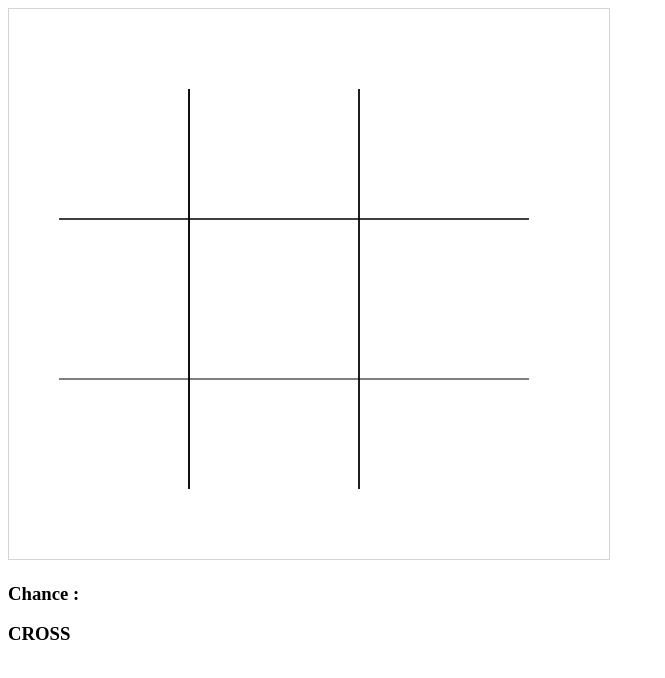
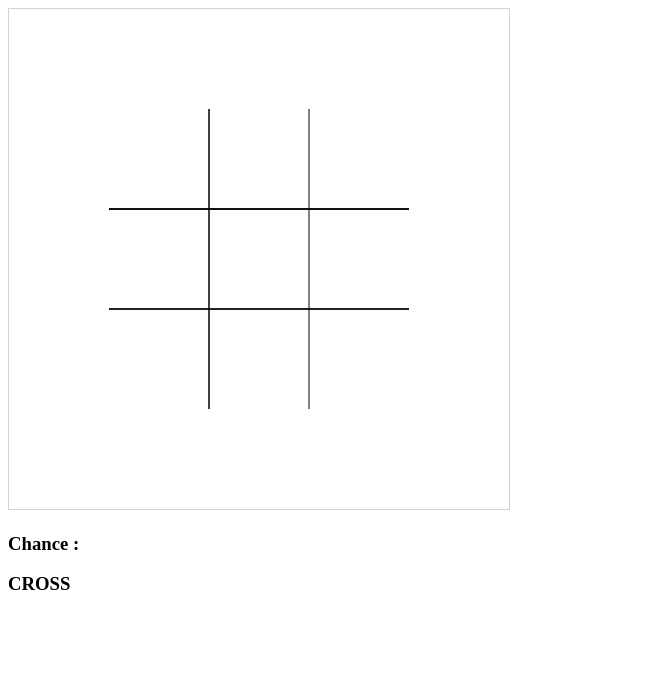
Before and after one commit to prashantgupta24/tic-tac-toe, a plain HTML site: page index.html in a window 1280 px wide. Shown: the whole page, without its empty margins (0-665 px from the left). Drawn offline with nearby package versions, Linux system fonts and the light colour scheme.

Commit message:
made game more dynamic

```diff
--- a/index.html
+++ b/index.html
@@ -7,7 +7,7 @@
 
 <body>
 
-  <canvas id="wordCanvas" width="600" height="550" style="border:1px solid #d3d3d3;">
+  <canvas id="wordCanvas" width="500" height="500" style="border:1px solid #d3d3d3;">
   Your browser does not support the canvas element.
   </canvas>
 
--- a/main.js
+++ b/main.js
@@ -5,22 +5,35 @@ $(function () {
   ticTacToeGame.canvas = {
     canvasElement: document.getElementById('wordCanvas'),
     ctx: document.getElementById('wordCanvas').getContext('2d'),
-    initializeCanvas: function() {
-      //vertical lines
-      let p1 = new Point(ticTacToeGame.grid.x2, ticTacToeGame.grid.y1);
-      let p2 = new Point(ticTacToeGame.grid.x2, ticTacToeGame.grid.y4);
-      this.drawPoints(p1, p2);
+    initializeCanvas: function(numRows) {
+      let numRowsForGrid = numRows + 2;
+      let widthPerColumn = Math.floor(this.canvasElement.width/numRowsForGrid);
+      let heightPerRow = Math.floor(this.canvasElement.height/numRowsForGrid);
+      //console.log(heightPerRow);
 
-      this.draw(ticTacToeGame.grid.x3,ticTacToeGame.grid.y1,ticTacToeGame.grid.x3,ticTacToeGame.grid.y4);
+      for(let i=1;i<numRowsForGrid;i++) {
+        //console.log(i*widthPerColumn);
+        ticTacToeGame.grid['x'+(i)] = i*widthPerColumn;
+      }
+
+      for(let i=1;i<numRowsForGrid;i++) {
+        //console.log(i*heightPerRow);
+        ticTacToeGame.grid['y'+(i)] = i*heightPerRow;
+      }
 
       //horizontal lines
-      this.draw(ticTacToeGame.grid.x1,ticTacToeGame.grid.y2,ticTacToeGame.grid.x4,ticTacToeGame.grid.y2);
-      this.draw(ticTacToeGame.grid.x1,ticTacToeGame.grid.y3,ticTacToeGame.grid.x4,ticTacToeGame.grid.y3);
-    },
-    draw: function(x1, y1, x2, y2) {
-      this.ctx.moveTo(x1,y1);
-      this.ctx.lineTo(x2,y2);
-      this.ctx.stroke();
+      for(let i=2;i<=numRows;i++) {
+        let p1 = new Point(ticTacToeGame.grid.x1, ticTacToeGame.grid['y'+(i)]);
+        let p2 = new Point(ticTacToeGame.grid['x'+(numRows+1)], ticTacToeGame.grid['y'+(i)]);
+        this.drawPoints(p1, p2);
+      }
+
+      //vertical lines
+      for(let i=2;i<=numRows;i++) {
+        let p1 = new Point(ticTacToeGame.grid['x'+(i)], ticTacToeGame.grid.y1);
+        let p2 = new Point(ticTacToeGame.grid['x'+(i)], ticTacToeGame.grid['y'+(numRows+1)]);
+        this.drawPoints(p1, p2);
+      }
     },
     drawPoints: function(p1, p2) {
       this.ctx.moveTo(p1.x,p1.y);
@@ -47,7 +60,6 @@ $(function () {
   };
 
   ticTacToeGame.chancesElem = $('#chances');
-  //ticTacToeGame.turn = ticTacToeGame.turnEnum.CROSS;
   ticTacToeGame.initialize();
 
   $(document).keypress(function (event) {
@@ -74,6 +86,8 @@ Array.matrix = function (numRows, numCols, initial) {
 };
 
 let ticTacToe = {
+  size: 3, //main value, sets size of the game board (size * size)
+  grid: {},
   playing: false,
   turnEnum: {
     CROSS: 'CROSS',
@@ -87,24 +101,14 @@ let ticTacToe = {
     }
   },
   turn: '',
-  rows: new Array(3),
-  columns: new Array(3),
+  rows: new Array(this.size),
+  columns: new Array(this.size),
   d1: 0,
   d2: 0,
   numMoves: 0,
-  arrayElem: Array.matrix(3,3,0),
-  grid: {
-    x1:50,
-    x2:180,
-    x3:350,
-    x4:520,
-    y1:80,
-    y2:210,
-    y3:370,
-    y4:480
-  },
-  initialize: function (){
-    this.canvas.initializeCanvas();
+  initialize: function () {
+    this.canvas.initializeCanvas(this.size);
+    this.arrayElem = Array.matrix(this.size,this.size,0),
     this.playing = true;
     this.turn = this.turnEnum.CROSS;
     this.numMoves = 0;
@@ -112,8 +116,8 @@ let ticTacToe = {
     this.initializeArrays();
   },
   initializeArrays: function () {
-    for(let i=0;i<3;i++) {
-      for(let j=0;j<3;j++){
+    for(let i=0;i<this.size;i++) {
+      for(let j=0;j<this.size;j++){
         this.arrayElem[i][j]=0;
         this.rows[j] = 0;
         this.columns[j] = 0;
@@ -122,21 +126,21 @@ let ticTacToe = {
   },
   playMove: function (quad) {
 
-    let xVal = Math.floor((quad-1)/3);
-    let yVal = Math.floor((quad-1))%3;
+    let xVal = Math.floor((quad-1)/this.size);
+    let yVal = Math.floor((quad-1))%this.size;
 
     if(this.arrayElem[xVal][yVal] != 0) {
       alert('That spot is filled!');
     } else {
       this.numMoves += 1;
       this.arrayElem[xVal][yVal] = 1;
-      this.completeMove(quad, yVal, xVal);
+      this.completeMove(yVal, xVal);
       let gameWon = this.checkGame(xVal, yVal);
 
       if(gameWon) {
         setTimeout(function() {alert(ticTacToe.turn + ' won!');}, 100);
         this.playing = false;
-      } else if(this.numMoves === 9){
+      } else if(this.numMoves === this.size*this.size){
         setTimeout(function() {alert('Game draw!');}, 100);
       } else {
         this.turn = this.turn === this.turnEnum.CIRCLE? this.turnEnum.CROSS : this.turnEnum.CIRCLE;
@@ -151,7 +155,7 @@ let ticTacToe = {
     if(i === j) {
       this.d1+=val;
     }
-    if((i+j) === 2) {
+    if((i+j) === this.size-1) {
       this.d2+=val;
     }
     // console.log('R : '+this.rows);
@@ -159,12 +163,12 @@ let ticTacToe = {
     // console.log('d1 : ' + this.d1);
     // console.log('d2 : ' + this.d2);
 
-    if(Math.abs(this.rows[i]) === 3 || Math.abs(this.columns[j]) === 3
-  || Math.abs(this.d1) === 3 || Math.abs(this.d2) === 3) {
+    if(Math.abs(this.rows[i]) === this.size || Math.abs(this.columns[j]) === this.size
+  || Math.abs(this.d1) === this.size || Math.abs(this.d2) === this.size) {
       return true;
     }
   },
-  completeMove: function (quad, xVal, yVal) {
+  completeMove: function (xVal, yVal) {
 
     // let xVal = Math.floor((quad-1))%3;
     // let yVal = Math.floor((quad-1)/3);
```
